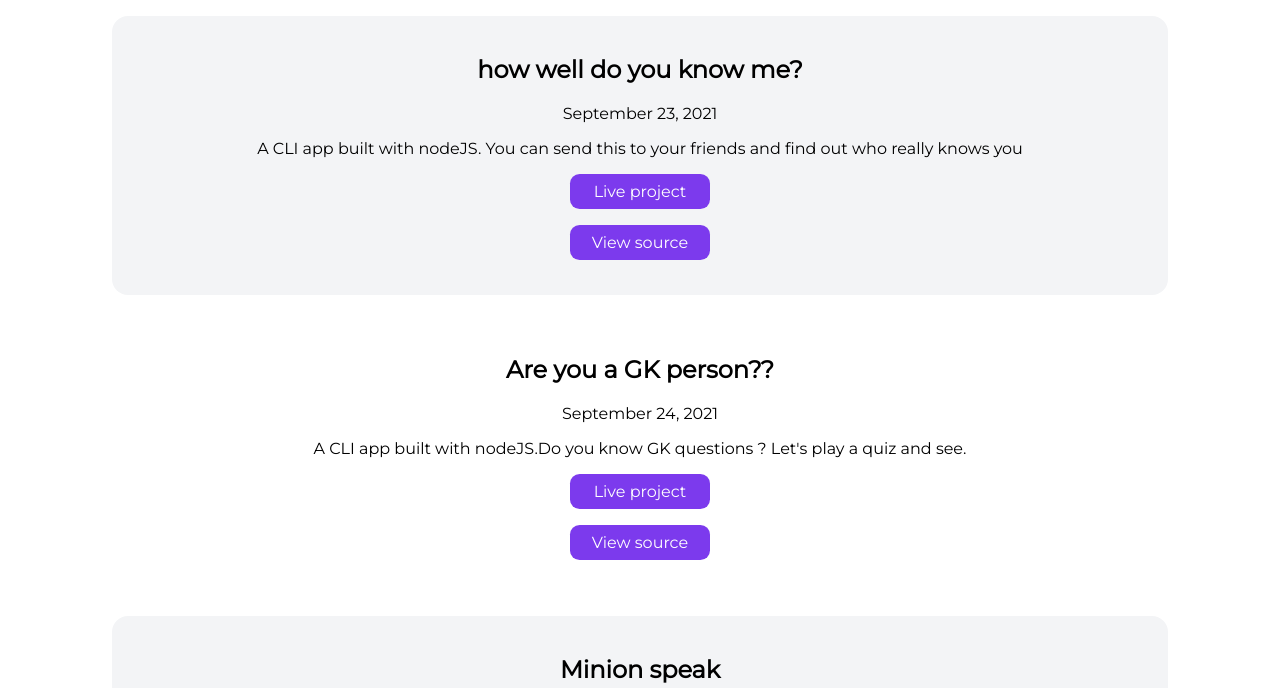
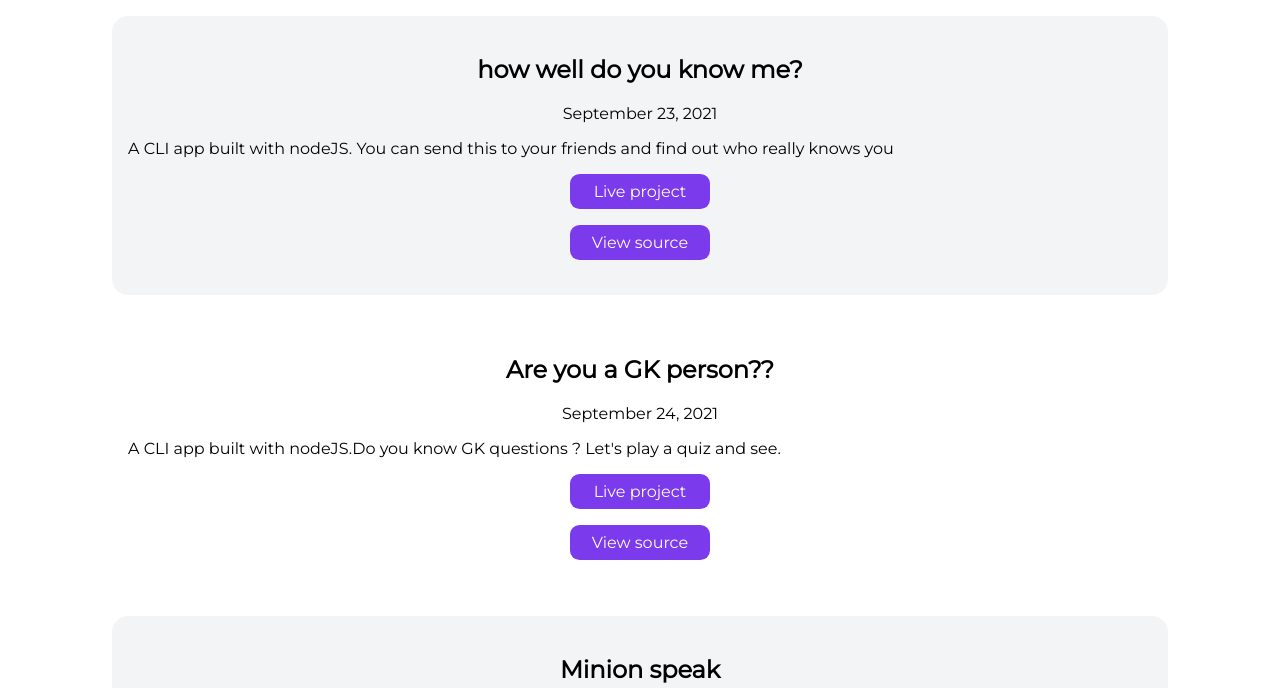
Before and after one commit to Balakumar3018/balakumar-myportfolio-mark-4, a plain HTML site: page project.html in a window 1280 px wide. Shown: the part 112-800 px from the top of the page. Drawn offline with Linux system fonts and the light colour scheme.

Commit message:
docs- updating docs

```diff
--- a/style.css
+++ b/style.css
@@ -135,3 +135,7 @@ a{
     font-size: 38px;
     color:var(--primary-color);
 }
+p {
+    max-width: 80%;
+    text-align:justify
+}
```
Also changed, not shown: blogs.html (+2 -2 lines).
